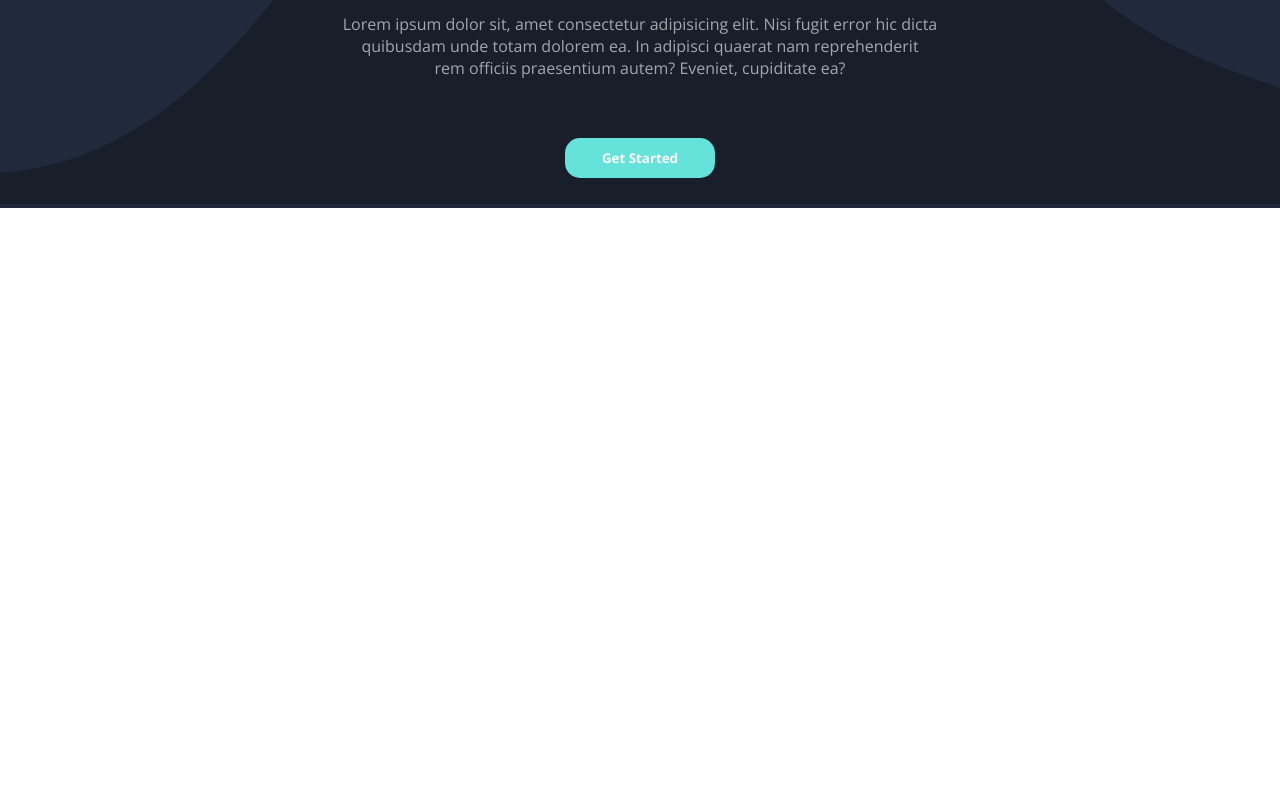
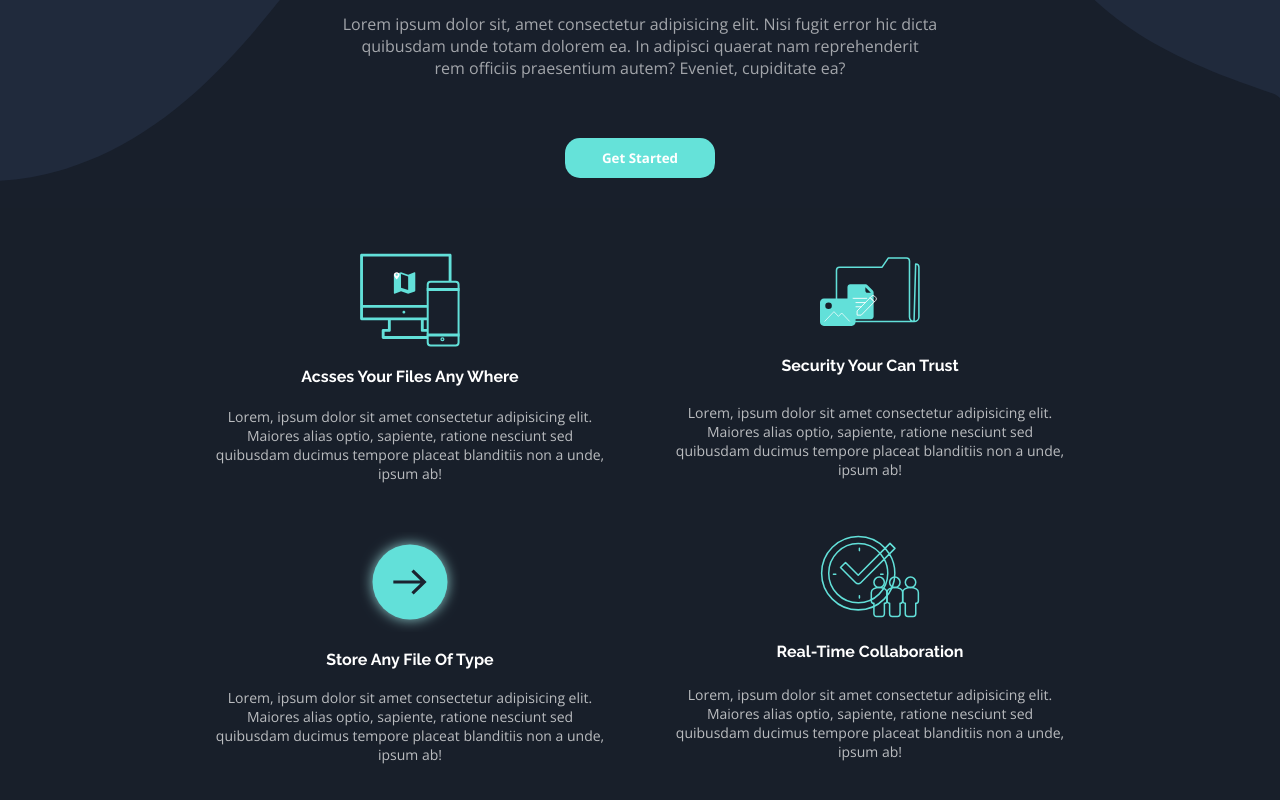
Before and after one commit to fares-primida/React-Fylo-Landing-Page, a React (Create React App) app: page / in a window 1280 px wide. Shown: the part 592-1392 px from the top of the page. Before the commit the page ends 800 px from the top, so only its background shows below. Built offline with nearby package versions, Linux system fonts and the light colour scheme.

Commit message:
create the second section

```diff
--- a/src/Project/Project.jsx
+++ b/src/Project/Project.jsx
@@ -1,11 +1,13 @@
 import React from 'react'
 import MainSection from './components/MainSection'
+import SecondSection from './components/SecondSection'
 import './Style.scss'
 
 const Project = () => {
     return (
         <div>
             <MainSection />
+            <SecondSection />
         </div>
     )
 }
--- a/src/Project/Style.scss
+++ b/src/Project/Style.scss
@@ -10,10 +10,10 @@ $Open-Sans: 'Open Sans', sans-serif;
 
 // Primary ==============================
 
-$Dark-Blue: hsl(217, 28%, 15%);
+$Dark-Blue-O: hsl(217, 28%, 15%);
 //  (intro and email sign up background)
 
-$Dark-Blue: hsl(218, 28%, 13%);
+$Dark-Blue-M: hsl(218, 28%, 13%);
 //  (main background)
 
 
@@ -136,9 +136,52 @@ $White: hsl(0, 0%, 100%);
     }
     .backImage {
         @include Position-And-Size(absolute , 100% , fit-content);
-        bottom: 0;
+        bottom: -1%;
         img {
             width: 100%;
         }
     }
 }
+
+
+
+
+
+// Second Section
+
+.SecondSection {
+    @include Position-And-Size(relative , 100% , fit-content);
+    background: $Dark-Blue-M;
+    padding: 20px;
+    .container {
+        @include Position-And-Size(default, 100% , 100%);
+        @include Center(flex , center , center);
+        flex-wrap: wrap;
+        .card {
+            @include Position-And-Size(default , 400px , 250px);
+            @include Grid(grid , 1fr , repeat(3 , auto));
+            margin: 15px 30px;
+            .image {
+                @include Center(flex , center , center);
+                img {
+                    width: 100px;
+                }
+            }
+            .title {
+                @include Center(flex , center , center);
+                color: $White;
+                font-weight: 700;
+                font-family: $Raleway;
+            }
+            .desc {
+                @include Center(flex , center , center);
+                color: $White;
+                font-weight: 400;
+                font-family: $Open-Sans;
+                opacity: 0.7;
+                text-align: center;
+                font-size: 14px;
+            }
+        }
+    }
+}
--- /dev/null
+++ b/src/Project/components/Data.js
@@ -0,0 +1,28 @@
+import Accsess from '../images/icon-access-anywhere.svg'
+import Security from '../images/icon-any-file.svg'
+import Store from '../images/icon-arrow.svg'
+import RealTime from '../images/icon-collaboration.svg'
+
+
+export const IconCards = [
+    {
+        Src : Accsess ,
+        title : 'Acsses Your Files Any Where' ,
+        Description : 'Lorem, ipsum dolor sit amet consectetur adipisicing elit. Maiores alias optio, sapiente, ratione nesciunt sed quibusdam ducimus tempore placeat blanditiis non a unde, ipsum ab!'
+    },
+    {
+        Src : Security ,
+        title : 'Security Your Can Trust' ,
+        Description : 'Lorem, ipsum dolor sit amet consectetur adipisicing elit. Maiores alias optio, sapiente, ratione nesciunt sed quibusdam ducimus tempore placeat blanditiis non a unde, ipsum ab!'
+    },
+    {
+        Src : Store ,
+        title : 'Store Any File Of Type' ,
+        Description : 'Lorem, ipsum dolor sit amet consectetur adipisicing elit. Maiores alias optio, sapiente, ratione nesciunt sed quibusdam ducimus tempore placeat blanditiis non a unde, ipsum ab!'
+    },
+    {
+        Src : RealTime ,
+        title : 'Real-Time Collaboration' ,
+        Description : 'Lorem, ipsum dolor sit amet consectetur adipisicing elit. Maiores alias optio, sapiente, ratione nesciunt sed quibusdam ducimus tempore placeat blanditiis non a unde, ipsum ab!'
+    }
+]
--- /dev/null
+++ b/src/Project/components/SecondSection.jsx
@@ -0,0 +1,88 @@
+import React, { createElement } from 'react'
+import '../Style.scss'
+import {IconCards} from './Data'
+
+function CreateElements({ SRC, TITLE, DESCRIPTION }) {
+    return React.createElement(
+    "div",
+    { className: "card" },
+    createElement(
+        "div",
+        { className: "image" },
+        createElement("img", { src: SRC }, null)
+    ),
+    createElement("div", { className: "title" }, TITLE),
+    createElement("div", { className: "desc" }, DESCRIPTION)
+    );
+}
+
+
+const ReturnElements = () => {
+    for(let i = 0; i < IconCards.length; i++) {
+        content.push(<CreateElements
+        key={i}
+        SRC={IconCards[i].Src}
+        TITLE={IconCards[i].title}
+        DESCRIPTION={IconCards[i].Description}
+        />)
+    }
+    return content
+}
+
+const content = []
+
+const SecondSection = () => {
+    return (
+        <div className='SecondSection'>
+            <div className="container">
+                <ReturnElements />
+                {/* <div className="card">
+                    <div className="image">
+                        <img src={Icon} alt="" />
+                    </div>
+                    <div className="title">
+                    Acsses Your Files Any Where
+                    </div>
+                    <div className="desc">
+                        Lorem, ipsum dolor sit amet consectetur adipisicing elit. Maiores alias optio, sapiente, ratione nesciunt sed quibusdam ducimus tempore placeat blanditiis non a unde, ipsum ab!
+                    </div>
+                </div>
+                <div className="card">
+                    <div className="image">
+                        <img src={Icon} alt="" />
+                    </div>
+                    <div className="title">
+                    Acsses Your Files Any Where
+                    </div>
+                    <div className="desc">
+                        Lorem, ipsum dolor sit amet consectetur adipisicing elit. Maiores alias optio, sapiente, ratione nesciunt sed quibusdam ducimus tempore placeat blanditiis non a unde, ipsum ab!
+                    </div>
+                </div>
+                <div className="card">
+                    <div className="image">
+                        <img src={Icon} alt="" />
+                    </div>
+                    <div className="title">
+                    Acsses Your Files Any Where
+                    </div>
+                    <div className="desc">
+                        Lorem, ipsum dolor sit amet consectetur adipisicing elit. Maiores alias optio, sapiente, ratione nesciunt sed quibusdam ducimus tempore placeat blanditiis non a unde, ipsum ab!
+                    </div>
+                </div>
+                <div className="card">
+                    <div className="image">
+                        <img src={Icon} alt="" />
+                    </div>
+                    <div className="title">
+                    Acsses Your Files Any Where
+                    </div>
+                    <div className="desc">
+                        Lorem, ipsum dolor sit amet consectetur adipisicing elit. Maiores alias optio, sapiente, ratione nesciunt sed quibusdam ducimus tempore placeat blanditiis non a unde, ipsum ab!
+                    </div>
+                </div> */}
+            </div>
+        </div>
+    )
+}
+
+export default SecondSection
--- a/src/index.js
+++ b/src/index.js
@@ -5,9 +5,7 @@ import {BrowserRouter} from 'react-router-dom'
 
 const root = ReactDOM.createRoot(document.getElementById('root'));
 root.render(
-  <React.StrictMode>
     <BrowserRouter>
       <App />
     </BrowserRouter>
-  </React.StrictMode>
 );
```
